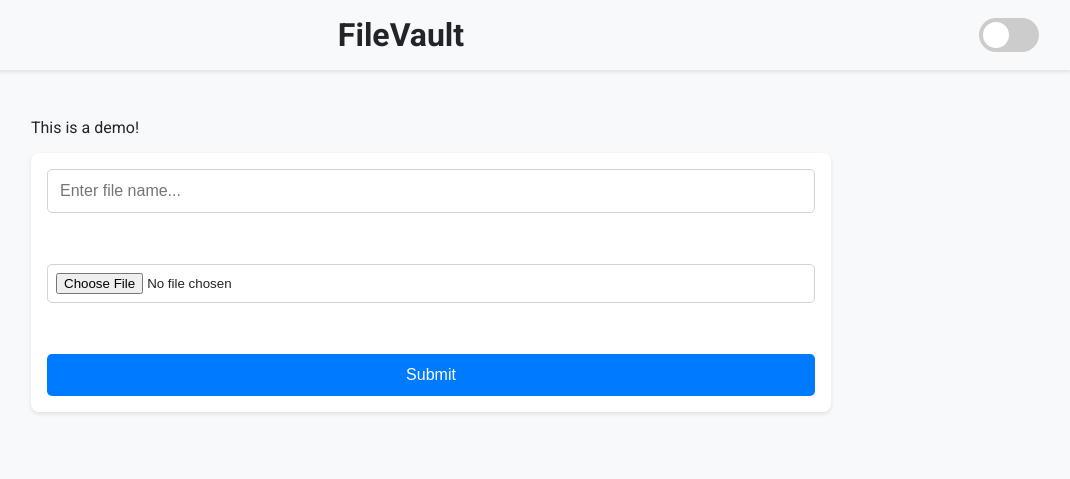
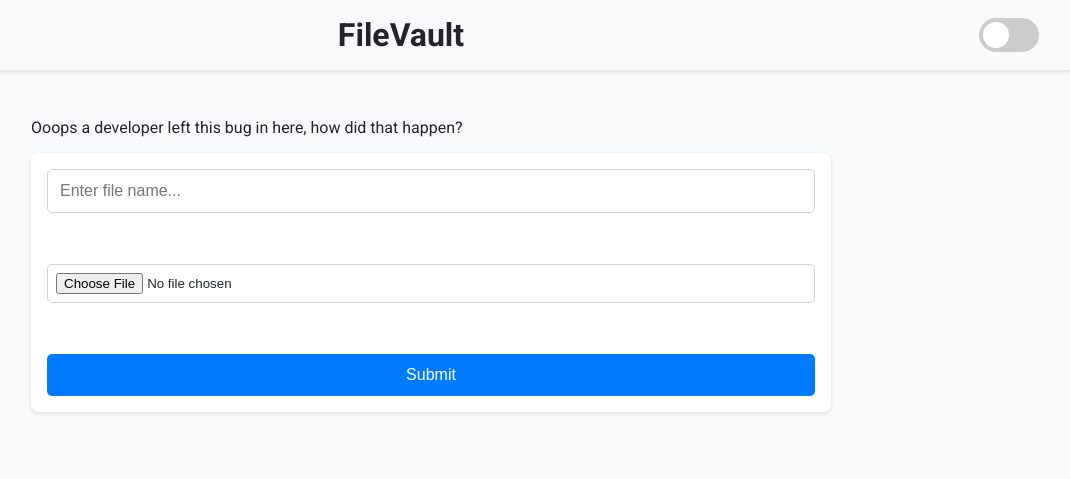
Before and after one commit to emmaSolirius/filevault, a website: page src/azure-sa/public/index.html in a window 1280 px wide. Shown: the whole page, without its empty margins (209-1279 px from the left). Drawn offline with Linux system fonts and the light colour scheme; no server answers.

Commit message:
Demo setup

```diff
--- a/src/azure-sa/public/index.html
+++ b/src/azure-sa/public/index.html
@@ -16,7 +16,7 @@
         </label>
     </header>
     <main>
-        <p>This is a demo!</p>
+        <p>Ooops a developer left this bug in here, how did that happen?</p>
         <form id="noteForm">
             <input type="text" id="note" placeholder="Enter file name..." required>
             <br>
```
